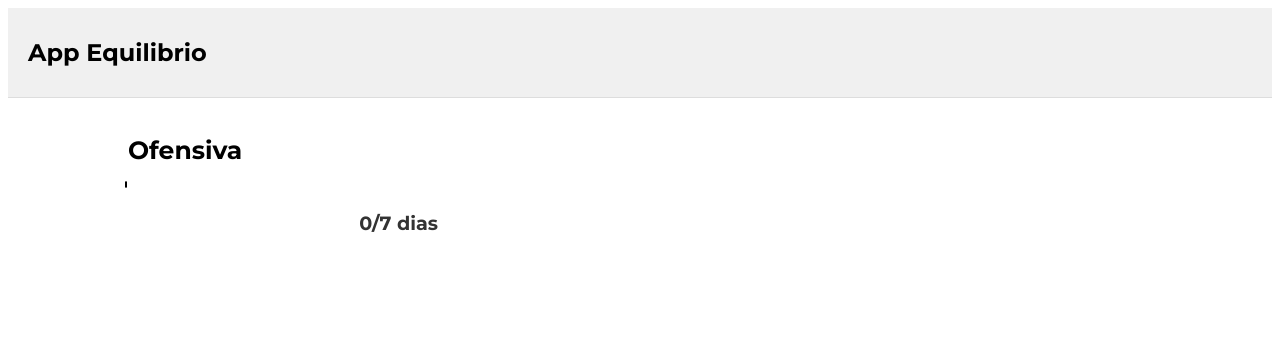
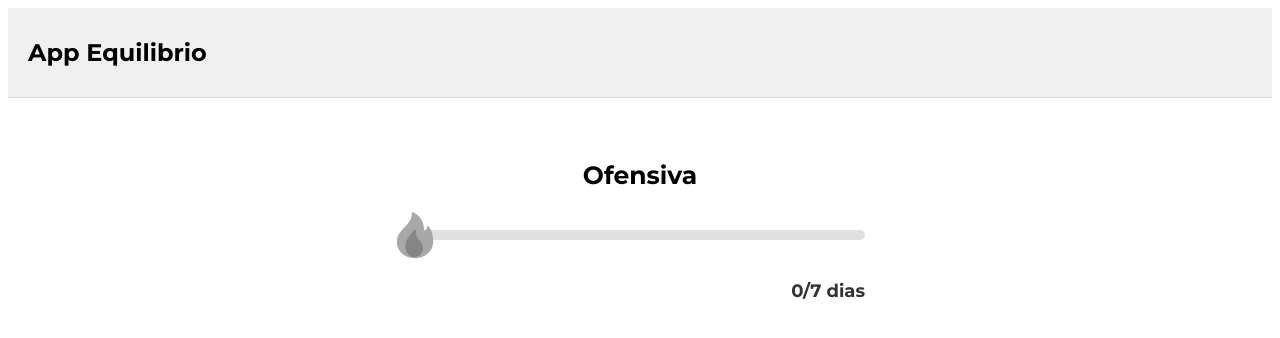
Before and after one commit to ThaigoDev/equilibrio-app-front, a React (Vite) app: page /fogo in a window 1280 px wide. Shown: the top 338 px of the page. Built offline with nearby package versions, Linux system fonts and the light colour scheme; sample sign-in values are in the browser's storage.

Commit message:
atualização e lincagem back e front

```diff
--- a/src/pages/Fogo.css
+++ b/src/pages/Fogo.css
@@ -1,66 +1,82 @@
 @import url('https://fonts.googleapis.com/css2?family=Montserrat:ital,wght@0,100..900;1,100..900&display=swap');
 
 * {
-    font-family: 'Montserrat';
+    font-family: 'Montserrat', sans-serif;
+    box-sizing: border-box;
 }
 
+/* Container principal para centralizar todo o componente */
 .fogo-corpo {
     display: flex;
     flex-direction: column;
-    justify-content: center;
-    width: 500px;
-}
-.fogo-corpo h1{
-    font-size: 25px;
-    margin-left: 20%;
-    width: 30%;
+    align-items: center; /* Centraliza horizontalmente os itens filhos: h1, fogo-caixa, dias */
+    width: 100%; /* Ocupa 100% da largura do pai */
+    max-width: 500px; /* Limita a largura máxima */
+    margin: 25px auto; /* Centraliza o .fogo-corpo na página */
+    /* REMOVIDAS AS LINHAS ABAIXO: */
+    /* padding: 25px; */
+    /* background-color: #ffffff; */
+    /* border-radius: 8px; */
+    /* box-shadow: 0 4px 8px rgba(0,0,0,0.1); */
 }
 
-    .fogo-caixa {
-    margin-left: 30px;
+.fogo-corpo h1 {
+    font-size: 25px;
+    margin-bottom: 20px;
+    text-align: center;
+    width: 100%;
+}
+
+.fogo-caixa {
     display: flex;
     flex-direction: column;
     justify-content: center;
     align-items: center;
-    width: 67%;
-    }
-
-.fogo-imagen img {
-    width: 60px;
-    height: 65px;
-    margin-top: -40px;
-    margin-left: -20px;
-
+    width: 90%;
+    position: relative; /* CRÍTICO: Define o contexto de posicionamento para .fogo-imagen */
+    margin-top: 20px;
+    margin-bottom: 30px;
 }
 
 .fogo-imagen {
     position: absolute;
     left: var(--porcentagem);
+    transform: translateX(-50%); /* Centraliza a imagem exatamente no ponto da porcentagem */
     width: 70px;
     height: 75px;
+    z-index: 10; /* Garante que a imagem fique acima da barra */
+}
 
+.fogo-imagen img {
+    width: 100%;
+    height: 100%;
+    object-fit: contain;
 }
 
 .caixa-barra {
-    color: #fff;
     height: 10px;
-    width: 90%;
+    width: 100%;
+    background-color: #e0e0e0; /* Fundo cinza claro para a barra vazia */
+    border-radius: 40px;
+    overflow: hidden;
     position: relative;
-    margin-left: 30%;
-
 }
 
 .barra {
+    height: 100%;
+    border: none;
+    border-radius: 40px;
+    transition: width 0.5s ease-in-out;
+}
 
-    border: solid 1px #000;
-    height: 5px;
-    width: 105%;
-    border-radius: 40px;
-
-
+.dias {
+    width: 100%;
+    text-align: right;
+    margin-top: 10px;
+    padding-right: 5%;
 }
 
 .dias h3 {
-    float: right;
-    margin-right: 18%;
+    font-size: 18px;
+    margin: 0;
 }
--- a/src/pages/Fogo.jsx
+++ b/src/pages/Fogo.jsx
@@ -1,9 +1,8 @@
 // src/pages/Fogo.jsx
 import "./Fogo.css";
 
-// O componente agora recebe 'streakCount' como prop
 function Fogo({ streakCount }) {
-    const Ofensiva = 7; // Meta da semana (pode vir das configurações no futuro)
+    const Ofensiva = 7;
     const feito = streakCount || 0;
     const valor = (feito / Ofensiva) * 100;
 
@@ -25,10 +24,12 @@ function Fogo({ streakCount }) {
         <div className="fogo-corpo">
             <h1>Ofensiva</h1>
             <div className="fogo-caixa">
-                {/* O restante do seu JSX permanece o mesmo */}
+                {/* Aqui entra a div da imagem do fogo */}
+                <div className="fogo-imagen" style={{ '--porcentagem': `${valor}%` }}> {/* Define a variável CSS aqui */}
+                    <img src={imagemFogo} alt="Ícone de Fogo" />
+                </div>
                 <div className="caixa-barra">
-                    <div className="barra" style={{...corBarra, width: `${valor}%`}}></div>
-                    {/* ... resto do JSX ... */}
+                    <div className="barra" style={{ ...corBarra, width: `${valor}%` }}></div>
                 </div>
             </div>
             <div className="dias">
--- a/src/pages/HabitosSaudaveis.css
+++ b/src/pages/HabitosSaudaveis.css
@@ -3,13 +3,12 @@
 
 .habitos-container {
   background-color: #ffffff;
-  padding: 25px;
-  margin: 25px 0;
+  padding: 10px;
+  margin: 10px auto; /* Adiciona 'auto' para as margens esquerda e direita */
   font-family: 'Montserrat', sans-serif;
   width: 100%;
   max-width: 500px;
 }
-
 
 .habitos-titulo {
   font-size: 115%;
@@ -65,4 +64,5 @@
 .habito-icon {
   width: 34px;
   height: 34px;
+  object-fit: cover;
 }
--- a/src/pages/Sentimentos.css
+++ b/src/pages/Sentimentos.css
@@ -5,7 +5,7 @@
   display: flex;
   flex-direction: column;
   align-items: left;
-  margin-top: 110px;
+
   padding: 10px;
   font-family: 'Montserrat', sans-serif;
 }
```
